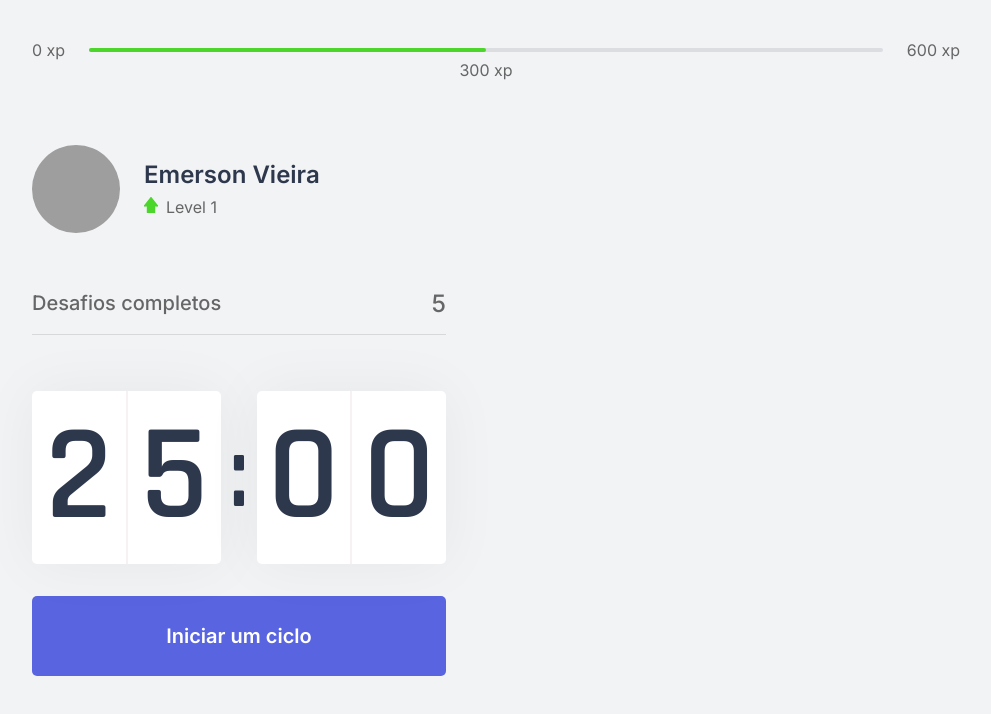
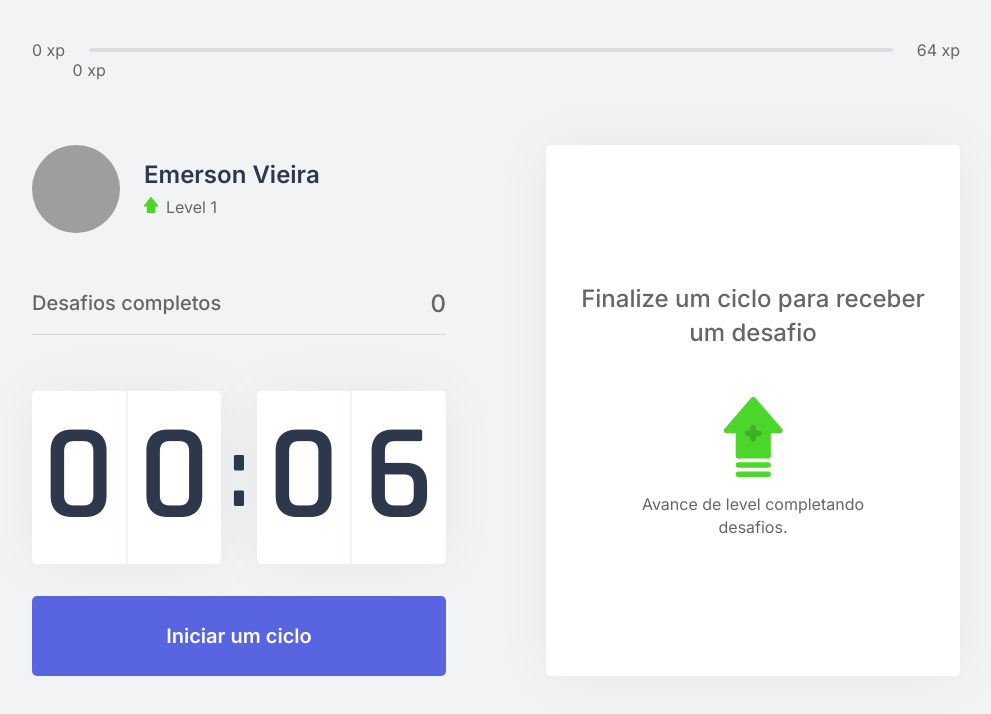
Before and after one commit to emevieira123/NLW-04-ReactJS, a Next.js app: page / in a window 1280 px wide. Shown: the top 714 px of the page, without its empty margins (144-1135 px from the left). Built offline with nearby package versions, Linux system fonts and the light colour scheme; grey boxes are pictures that could not be loaded.

Commit message:
Implementacao do ChallengeBox e sua funcionalidade

```diff
--- /dev/null
+++ b/challenges.json
@@ -0,0 +1,62 @@
+[
+  {
+    "type": "body",
+    "description": "Estique um de seus braços com a palma da mão virada para frente e puxe os dedos para cima por 10 segundos por mão.",
+    "amount": 80
+  },
+  {
+    "type": "body",
+    "description": "Estique seu braço contra o peito e puxe-o utilizando o outro braço por 10 segundos por braço.",
+    "amount": 60
+  },
+  {
+    "type": "body",
+    "description": "Puxe seu pescoço com a ajuda da mão para a direita e para a esquerda, permanecendo na posição por alguns segundos.",
+    "amount": 70
+  },
+  {
+    "type": "body",
+    "description": "Com as duas mãos na parte de trás da cabeça, leve-a para baixo, alongando a parte de trás da região.",
+    "amount": 60
+  },
+  {
+    "type": "body",
+    "description": "Cruze as pernas e desça com as mãos esticadas em direção ao chão. Repita o movimento com a outra perna na frente.",
+    "amount": 100
+  },
+  {
+    "type": "body",
+    "description": "Sentado, abra as pernas e tente encostar as palmas das mãos no chão, repita 3 vezes por 5 segundos.",
+    "amount": 80
+  },
+  {
+    "type": "body",
+    "description": "Puxe o joelho de encontro ao peito e segure, troque de perna após 10 segundos.",
+    "amount": 50
+  },
+  {
+    "type": "body",
+    "description": "Sentado, cruze uma perna e incline seu tronco à frente, troque de perna após 10 segundos.",
+    "amount": 80
+  },
+  {
+    "type": "eye",
+    "description": "Sentado, feche os olhos e cubra-os com as palmas da mão durante 2 minutos, depois abra normalmente.",
+    "amount": 90
+  },
+  {
+    "type": "eye",
+    "description": "Em algum ambiente aberto, olhe o mais longe que puder em quatro direções por 3s, mexa apenas os olhos. Repita 3 vezes.",
+    "amount": 140
+  },
+  {
+    "type": "eye",
+    "description": "Usando os polegares, massage a área abaixo das sobrancelhas em movimentos circulares por 15 segundos.",
+    "amount": 70
+  },
+  {
+    "type": "body",
+    "description": "Em pé, gire a cintura o máximo que puder para a esquerda, segure por cinco segundos. Repita para a direita.",
+    "amount": 90
+  }
+]
--- /dev/null
+++ b/src/componentes/ChallengeBox.tsx
@@ -0,0 +1,47 @@
+import { useContext } from 'react';
+import { ChallengeContext } from '../contexts/ChallengeContext';
+import styles from '../styles/componentes/ChallengeBox.module.css';
+
+export function ChallengeBox() {
+  const { activeChallenge, resetChallenge } = useContext(ChallengeContext);
+
+  return (
+    <div className={styles.challengeBoxContainer}>
+      { activeChallenge ? (
+        <div className={styles.challengeActive}>
+          <header>Ganhe {activeChallenge.amount} xp</header>
+
+          <main>
+            <img src={`icons/${activeChallenge.type}.svg`} />
+            <strong>Novo desafio</strong>
+            <p>{activeChallenge.description}</p>
+
+            <footer>
+              <button
+                type="button"
+                className={styles.challengeFailedButton}
+                onClick={resetChallenge}
+              >
+                Falhei
+              </button>
+              <button
+                type="button"
+                className={styles.challengeSucceededButton}
+              >
+                Completei
+              </button>
+            </footer>
+          </main>
+        </div>
+      ) : (
+          <div className={styles.challengeNotActive}>
+            <strong>Finalize um ciclo para receber um desafio</strong>
+            <p>
+              <img src="icons/level-up.svg" alt="Level Up" />
+          Avance de level completando desafios.
+        </p>
+          </div>
+        )}
+    </div>
+  );
+}
--- a/src/componentes/CompletedChallenges.tsx
+++ b/src/componentes/CompletedChallenges.tsx
@@ -1,10 +1,14 @@
+import { useContext } from 'react';
+import { ChallengeContext } from '../contexts/ChallengeContext';
 import styles from '../styles/componentes/CompletedChallenges.module.css';
 
 export function CompletedChallenges() {
+  const { challengesCompleted } = useContext(ChallengeContext);
+
   return (
     <div className={styles.completedChallengesContainer}>
       <span>Desafios completos</span>
-      <span>5</span>
+      <span>{challengesCompleted}</span>
     </div>
   );
 }
--- a/src/componentes/Countdown.tsx
+++ b/src/componentes/Countdown.tsx
@@ -1,10 +1,13 @@
-import { useState, useEffect } from 'react';
+import { useState, useEffect, useContext } from 'react';
+import { ChallengeContext } from '../contexts/ChallengeContext';
 import styles from '../styles/componentes/Countdown.module.css';
 
 let countdownTimeout: NodeJS.Timeout;
 
 export function Countdown() {
-  const [time, setTime] = useState(25 * 60);
+  const { startNewChallenge } = useContext(ChallengeContext);
+
+  const [time, setTime] = useState(0.1 * 60);
   const [isActive, setIsActive] = useState(false);
   const [hasFinished, setHasFinished] = useState(false);
 
@@ -21,7 +24,7 @@
   function resetCountdown() {
     clearTimeout(countdownTimeout);
     setIsActive(false);
-    setTime(25 * 60);
+    setTime(0.1 * 60);
   }
 
   useEffect(() => {
@@ -33,6 +36,7 @@
     else if (isActive && time == 0) {
       setHasFinished(true);
       setIsActive(false);
+      startNewChallenge();
     }
   }, [isActive, time])
 
--- a/src/componentes/ExperienceBar.tsx
+++ b/src/componentes/ExperienceBar.tsx
@@ -1,17 +1,23 @@
+import { useContext } from 'react';
+import { ChallengeContext } from '../contexts/ChallengeContext';
 import styles from '../styles/componentes/ExperienceBar.module.css';
 
 export function ExperienceBar() {
+  const { currentExperience, experienceToNextLevel } = useContext(ChallengeContext);
+
+  const percentToNextLevel = Math.round(currentExperience * 100) / experienceToNextLevel;
+
   return (
     <header className={styles.experienceBar}>
       <span>0 xp</span>
       <div>
-        <div style={{ width: '50%' }} />
+        <div style={{ width: `${percentToNextLevel}%` }} />
 
-        <span className={styles.currentExperience} style={{ left: '50%' }}>
-          300 xp
+        <span className={styles.currentExperience} style={{ left: `${percentToNextLevel}%` }}>
+          {currentExperience} xp
         </span>
       </div>
-      <span>600 xp</span>
+      <span>{experienceToNextLevel} xp</span>
     </header>
   );
 }
--- /dev/null
+++ b/src/contexts/ChallengeContext.tsx
@@ -0,0 +1,67 @@
+import { createContext, useState, ReactNode } from 'react';
+import challenges from '../../challenges.json';
+
+interface Challenge {
+  type: 'body' | 'eye';
+  description: string;
+  amount: number;
+}
+
+interface ChallengesContextData {
+  level: number;
+  challengesCompleted: number;
+  experienceToNextLevel: number;
+  currentExperience: number;
+  activeChallenge: Challenge;
+  levelUp: () => void;
+  startNewChallenge: () => void;
+  resetChallenge: () => void;
+}
+
+interface ChallengesProviderProps {
+  children: ReactNode;
+}
+
+export const ChallengeContext = createContext({} as ChallengesContextData);
+
+export function ChallengesProvider({ children }: ChallengesProviderProps) {
+  const [level, setLevel] = useState(1);
+  const [currentExperience, setCurrentExperience] = useState(0);
+  const [challengesCompleted, setChallengesCompleted] = useState(0);
+
+  const [activeChallenge, setActiveChallenge] = useState(null);
+
+  const experienceToNextLevel = Math.pow((level + 1) * 4, 2)
+
+  function levelUp() {
+    setLevel(level + 1);
+  }
+
+  function startNewChallenge() {
+    const randonChallengeIndex = Math.floor(Math.random() * challenges.length)
+    const challenge = challenges[randonChallengeIndex];
+
+    setActiveChallenge(challenge);
+  }
+
+  function resetChallenge() {
+    setActiveChallenge(null);
+  }
+
+  return (
+    <ChallengeContext.Provider
+      value={{
+        level,
+        challengesCompleted,
+        currentExperience,
+        levelUp,
+        startNewChallenge,
+        activeChallenge,
+        resetChallenge,
+        experienceToNextLevel,
+      }}
+    >
+      {children}
+    </ChallengeContext.Provider>
+  );
+}
--- a/src/pages/_app.tsx
+++ b/src/pages/_app.tsx
@@ -1,7 +1,13 @@
 import '../styles/global.css'
 
+import { ChallengesProvider } from '../contexts/ChallengeContext';
+
 function MyApp({ Component, pageProps }) {
-  return <Component {...pageProps} />
+  return (
+    <ChallengesProvider>
+      <Component {...pageProps} />
+    </ChallengesProvider>
+  )
 }
 
 export default MyApp
--- a/src/pages/index.tsx
+++ b/src/pages/index.tsx
@@ -1,4 +1,5 @@
 import Head from 'next/head'
+import { ChallengeBox } from '../componentes/ChallengeBox';
 import { CompletedChallenges } from '../componentes/CompletedChallenges';
 import { Countdown } from '../componentes/Countdown';
 import { ExperienceBar } from "../componentes/ExperienceBar";
@@ -21,7 +22,7 @@
           <Countdown />
         </div>
         <div>
-
+          <ChallengeBox />
         </div>
       </section>
     </div>
--- /dev/null
+++ b/src/styles/componentes/ChallengeBox.module.css
@@ -0,0 +1,128 @@
+.challengeBoxContainer
+{
+  height: 100%;
+
+  background: var(--white);
+  border-radius: 5px;
+  box-shadow: 0 0 60px rgba(0, 0, 0, 0.05);
+  padding: 1.5rem 2rem;
+
+  display: flex;
+  flex-direction: column;
+  align-items: center;
+  justify-content: center;
+
+  text-align: center;
+}
+
+.challengeNotActive
+{
+  display: flex;
+  flex-direction: column;
+  align-items: center;
+}
+
+.challengeNotActive strong
+{
+  font-size: 1.5rem;
+  font-weight: 500;
+  line-height: 1.4;
+}
+
+.challengeNotActive p
+{
+  display: flex;
+  flex-direction: column;
+  align-items: center;
+  line-height: 1.4;
+  max-width: 70%;
+  margin-top: 3rem;
+}
+
+.challengeNotActive p img
+{
+  margin-bottom: 1rem;
+}
+
+.challengeActive
+{
+  height: 100%;
+
+  display: flex;
+  flex-direction: column;
+}
+
+.challengeActive header
+{
+  color: var(--blue);
+  font-weight: 600;
+  font-size: 1.25rem;
+  padding: 0 2rem 1.5rem;
+  border-bottom: 1px solid var(--gray-line);
+}
+
+.challengeActive main
+{
+  flex: 1;
+  display: flex;
+  flex-direction: column;
+  align-items: center;
+  justify-content: center;
+  margin-top: 3rem;
+}
+
+.challengeActive main strong
+{
+  font-size: 2rem;
+  font-weight: 600;
+  color: var(--title);
+  margin: 1.5rem 0  1rem;
+}
+
+.challengeActive main p
+{
+  line-height: 1.5;
+}
+
+.challengeActive footer
+{
+  display: flex;
+  grid-template-columns: 1fr 1fr;
+  gap: 1rem;
+}
+
+.challengeActive footer button
+{
+  height: 3rem;
+  width: 10rem;
+  margin-top: 7rem;
+
+  display: flex;
+  align-items: center;
+  justify-content: center;
+
+  border: 0;
+  border-radius: 5px;
+
+  color: var(--white);
+
+  font-size: 1rem;
+  font-weight: 600;
+
+  transition: filter 0.2s;
+}
+
+.challengeActive footer button.challengeFailedButton
+{
+  background: var(--red);
+}
+
+.challengeActive footer button.challengeSucceededButton
+{
+  background: var(--green);
+}
+
+.challengeActive footer button:hover
+{
+  filter: brightness(0.9);
+}
```
